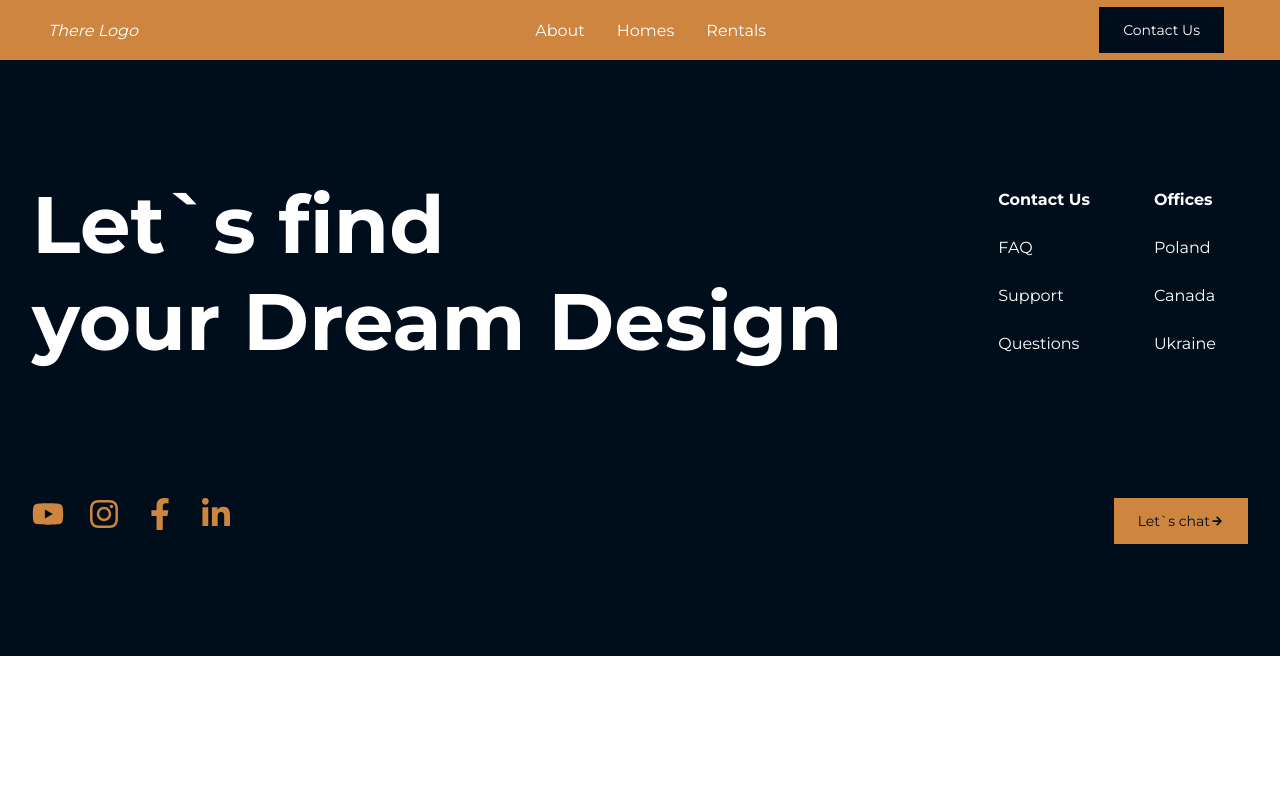
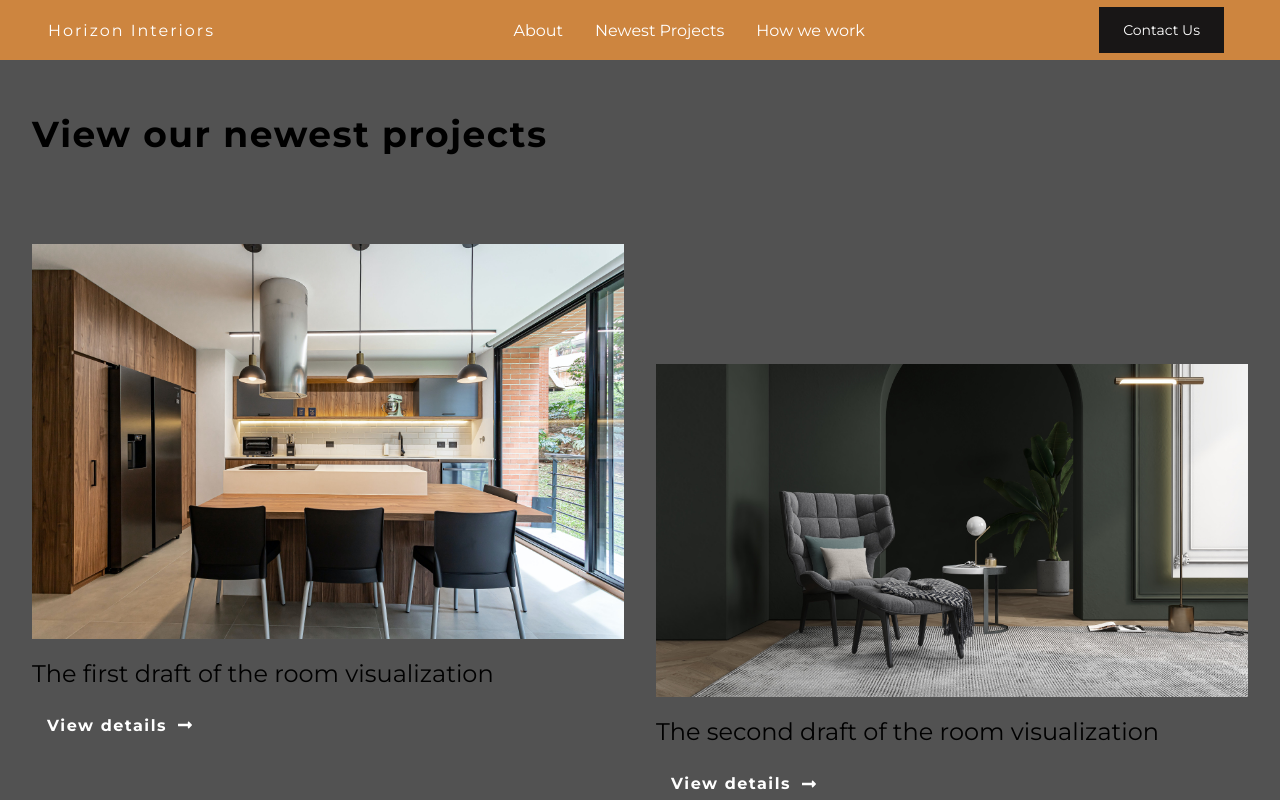
Before and after one commit to Aryanesj/D-A-3D-Visualization, a React (Create React App) app: page /projects in a window 1280 px wide. Shown: the top 800 px of the page. Built offline with nearby package versions, Linux system fonts and the light colour scheme.

Commit message:
update
update all styles

```diff
--- a/src/App.js
+++ b/src/App.js
@@ -6,7 +6,7 @@ import Footer from './components/Footer.js'
 import { Routes, Route, useLocation } from 'react-router-dom'
 import Home from './pages'
 import About from './pages/About.js'
-import Homes from './pages/Homes'
+import Projects from './pages/Projects.js'
 import Contact from './pages/Contact.js'
 import Rentals from './pages/Rentals.js'
 import Aos from 'aos'
@@ -40,7 +40,7 @@ function App() {
         <Routes>
           <Route path='/' exact element={<Home/>} />
           <Route path='/about' element={<About/>} />
-          <Route path='/homes' element={<Homes/>} />
+          <Route path='/projects' element={<Projects/>} />
           <Route path='/rentals' element={<Rentals/>} />
           <Route path='/contact' element={<Contact/>} />
         </Routes>
--- a/src/components/Button.js
+++ b/src/components/Button.js
@@ -2,7 +2,7 @@ import styled from 'styled-components'
 import { Link } from 'react-router-dom'
 
 export const Button = styled(Link)`
-	background: ${({ primary }) => (primary ? '#000d1a' : '#CD853F')};
+	background: ${({ primary }) => (primary ? '#181616' : '#CD853F')};
 	white-space: nowrap;
 	outline: none;
 	border: none;
--- a/src/components/Features.js
+++ b/src/components/Features.js
@@ -4,7 +4,7 @@ import { Button } from './Button.js'
 import ImageOne from '../images/office.jpg'
 
 const Section = styled.section`
-	background: #464444;
+	background: #313131;
 	padding: 12rem 0rem;
 	display: flex;
 	flex-direction: column;
--- a/src/components/Footer.js
+++ b/src/components/Footer.js
@@ -2,11 +2,11 @@ import React from 'react'
 import styled, { css } from 'styled-components/macro'
 import { Link } from 'react-router-dom'
 import { Button } from './Button.js'
-import { IoMdArrowRoundForward } from 'react-icons/io'
-import { FaInstagram, FaFacebookF, FaLinkedinIn, FaYoutube } from 'react-icons/fa'
+import { AiOutlineCheck } from 'react-icons/ai'
+import { FaInstagram, FaLinkedinIn } from 'react-icons/fa'
 
 const Section = styled.section`
-	background: #000d1a;
+	background: #151b1e;
 	color: white;
 	width: 100%;
 	min-height: 600px;
@@ -40,7 +40,7 @@ const Quote = styled.div`
 `
 
 const FooterInfo = styled.div`
-	padding: 2rem;
+	padding: 1rem;
 	line-height: 3;
 	display: flex;
 	flex-direction: column;
@@ -66,7 +66,7 @@ const FooterBottom = styled.div`
 
 const SocialIcons = styled.div`
 	display: flex;
-	width: 50%;
+	width: 45%;
 
 	@media screen and (max-width: 768px) {
 		margin-bottom: 2rem;
@@ -84,15 +84,7 @@ const Instagram = styled(FaInstagram)`
 	${Icons};
 `
 
-const Facebook = styled(FaFacebookF)`
-	${Icons};
-`
-
 const LinkedIn = styled(FaLinkedinIn)`
-	${Icons};
-`
-
-const Youtube = styled(FaYoutube)`
 	${Icons};
 `
 
@@ -117,35 +109,33 @@ const Footer = () => {
 						<h3>Let`s find <br /> your Dream Design</h3>
 					</Quote>
 					<FooterInfo>
-						<h4>Contact Us</h4>
+						{/*<h4>Contact Us</h4>
 						<Link to='/homes'>FAQ</Link>
 						<Link to='/homes'>Support</Link>
-						<Link to='/homes'>Questions</Link>
+						<Link to='/homes'>Questions</Link>*/}
 					</FooterInfo>
 					<FooterInfo>
-						<h4>Offices</h4>
-						<Link to='/homes'>Poland</Link>
-						<Link to='/homes'>Canada</Link>
-						<Link to='/homes'>Ukraine</Link>
+						<h2 style={{letterSpacing: '2px'}}>Horizon Interiors</h2>
+						<h4>We</h4>
+						<h4>Work</h4>
+						<h4>Everywhere</h4>
 					</FooterInfo>
 				</FooterTop>
 				<FooterBottom>
 					<SocialIcons> {/*href='//название.(дабл слеш)'*/}
-						<a href="//www.google.com" rel='noopener noreferrer' target='_blank'>
-                     <Youtube />
-						</a>
-						<a href="//www.google.com" rel='noopener noreferrer' target='_blank'>
+						<a href="//www.instagram.com/horizon_interior.s/" rel='noopener noreferrer' target='_blank'>
                      <Instagram />
 						</a>
-						<a href="//www.google.com" rel='noopener noreferrer' target='_blank'>
-                     <Facebook />
-						</a>
-						<a href="//www.google.com" rel='noopener noreferrer' target='_blank'>
+						<a href="//www.linkedin.com/in/aryanesj/" rel='noopener noreferrer' target='_blank'>
                      <LinkedIn />
 						</a>
 					</SocialIcons>
 					<Contact>
-						<Button to='/homes'>Let`s chat <IoMdArrowRoundForward /></Button>
+						<Button to='/footer'style={{width: '100%', fontWeight: "bold"}}>Lets get in touch
+							<AiOutlineCheck
+								style={{marginLeft: '7px', fontSize: '19px', color: 'white'}}
+							/>
+						</Button>
 					</Contact>
 				</FooterBottom>
 			</Container>
--- a/src/components/Heroic.js
+++ b/src/components/Heroic.js
@@ -1,7 +1,7 @@
 import React, { useState, useRef, useEffect } from 'react'
 import styled, {css} from 'styled-components/macro'
 import { Button } from './Button.js'
-import { IoMdArrowRoundForward } from 'react-icons/io'
+import { FaLongArrowAltRight } from 'react-icons/fa'
 import { IoArrowForward, IoArrowBack } from 'react-icons/io5'
 import { motion, AnimatePresence } from 'framer-motion'
 
@@ -88,9 +88,16 @@ const HeroicContent = styled.div`
 	}
 `
 
-const Arrow = styled(IoMdArrowRoundForward)`
+const Arrow = styled(FaLongArrowAltRight)`
 	margin-left: 0.5rem;
+	margin-top: 0.2rem;
+	font-size: 20px;
+	transition: 0.4s;
 
+	&:hover {
+ 		padding-left: 0.1rem;
+		color: #CD853F;
+	}
 `
 
 const SliderButtons = styled.div`
@@ -106,7 +113,7 @@ const arrowButtons = css`
 	height: 50px;
 	color: #fff;
 	cursor: pointer;
-	background: #000d1a;
+	background: #181616;
 	border-radius: 50px;
 	padding: 10px;
 	margin-right: 1rem;
@@ -115,7 +122,7 @@ const arrowButtons = css`
 
 	&:hover {
 		background: #CD853F;
-		transform: scale(1.05); /* Увеличение объекта */
+		transform: scale(1.07); /* Увеличение объекта */
 	}
 `
 
@@ -137,7 +144,6 @@ const nextSlide = () => {
 	if(timeout.current) {
 			clearTimeout(timeout, current)
 		}
-	// console.log(current)
 }
 
 const prevSlide = () => {
@@ -145,7 +151,6 @@ const prevSlide = () => {
 	if(timeout.current) {
 			clearTimeout(timeout, current)
 		}
-	// console.log(current)
 };
 
 // useEffect(() => { /* Задает автоматическое пролистывание слайдов */
@@ -188,15 +193,13 @@ const prevSlide = () => {
 									<HeroicContent>
 								{/*add aos animation*/}
 										<h1 data-aos='zoom-in-up'
-											 data-aos-duration='1000'>{slide.title}
+											 data-aos-duration='1000'>
+											 {slide.title}
 										</h1>
-										<p data-aos="fade-left"
-											data-aos-duration='1000'
-											data-aos-delay='500'>{slide.price}
-										</p>
 										<Button to={slide.path}
 												  primary='true'
 												  style={{maxWidth: '160px'}}
+												  style={{marginTop: '5px'}}
 												  data-aos="fade-left"
 												  data-aos-duration='1000'
 												  data-aos-delay='800'
--- a/src/components/InfoSection.js
+++ b/src/components/InfoSection.js
@@ -3,7 +3,7 @@ import styled from 'styled-components'
 import { Button } from './Button.js'
 
 const Section = styled.section`
-	background: gray;
+	background: #414141;
 	width: 100%;
 	height: 100%;
 	padding: 4rem 0rem;
@@ -30,7 +30,7 @@ const ColumnLeft = styled.div`
 	order: ${({reverse}) => (reverse ? '2' : '1')};
 
 	h1 {
-		margin-bottom: 1rem;
+		margin-bottom: 2.5rem;
 		font-size: clamp(1.5rem, 6vw, 2rem);
 	}
 
@@ -69,16 +69,16 @@ const InfoSection = ({heading, paragraphOne, paragraphTwo, buttonLabel, reverse,
 				<ColumnLeft
 					reverse={reverse}
 					data-aos='fade-up'
-					data-aos-duration='1000'
+					data-aos-duration='900'
 					// -откл повтор анимации при прокрутке
-					data-aos-delay={delay}
+					data-aos-delay='600'
 					data-aos-once='true'
 					data-aos-anchor-placement='center buttom'
 				>
-					<h1>{heading}</h1>
-					<p>{paragraphOne}</p>
-					<p>{paragraphTwo}</p>
-					<Button to='/homes' primary='true'>
+					<h1 style={{color: 'white'}}>{heading}</h1>
+					<p style={{color: '#ddd9d9', fontSize: '18px'}}>{paragraphOne}</p>
+					<p style={{color: '#ddd9d9', fontSize: '18px'}}>{paragraphTwo}</p>
+					<Button to='/homes' primary='true' style={{fontWeight: "bold", marginTop: '20px'}}>
 						{buttonLabel}
 					</Button>
 				</ColumnLeft>
@@ -86,8 +86,8 @@ const InfoSection = ({heading, paragraphOne, paragraphTwo, buttonLabel, reverse,
 					<img src={image}
 						  alt="home"
 						  data-aos='zoom-out'
-						  data-aos-duration='1000'
-						  data-aos-delay={delay}
+						  data-aos-duration='700'
+						  data-aos-delay='200'
 						  data-aos-once='true'
 						  data-aos-anchor-placement='center buttom'
 						  />
--- a/src/components/Listings.js
+++ b/src/components/Listings.js
@@ -1,15 +1,15 @@
 import React from 'react'
 import styled from 'styled-components'
 import { Link } from 'react-router-dom'
-import { IoMdArrowRoundForward } from 'react-icons/io'
+import { FaLongArrowAltRight } from 'react-icons/fa'
 import DesignOne from '../images/design-1.jpg'
 import DesignTwo from '../images/design-2.jpg'
 
 const Section = styled.section`
 	width: 100%;
 	height: 100%;
-	padding: 10rem calc((100vw - 1300px) / 2);
-	background-color: #666666;
+	padding: 3rem calc((100vw - 1300px) / 2);
+	background-color: #525252;
 `
 
 const Container = styled.div`
@@ -22,6 +22,7 @@ const Heading = styled.div`
 	font-size: 1.5rem;
 	padding: 2rem 1rem;
 	margin-bottom: 40px;
+	letter-spacing: 1.5px;
 
 	@media screen and(max-width: 768px) {
 		text-align: start;
@@ -35,6 +36,7 @@ const InfoRow = styled.div`
 
 	@media screen and (max-width: 768px) {
 		flex-direction: column;
+		margin-bottom: 0rem;
 	}
 `
 
@@ -81,15 +83,24 @@ const InfoLink = styled(Link)`
 	align-items: center;
 	text-decoration: none;
 	color: white;
-	width: 140px;
+	width: 190px;
+	height: 25px;
 	transition: 0.4s;
+	letter-spacing: 1.5px;
+	font-weight: bold;
+	margin-top: 25px;
+
+	p {
+		padding-left: 15px;
+	}
 
 	&:hover {
-		transform: translateY(-2px);
+		transform: translateX(3px);
+		transition: 0.4s;
 	}
 `
 
-const Arrow = styled(IoMdArrowRoundForward)`
+const Arrow = styled(FaLongArrowAltRight)`
 	margin-left: 10px;
 `
 
@@ -104,7 +115,7 @@ const Listings = () => {
 						data-aos-delay='250'
 						data-aos-once='true'
 						data-aos-anchor-placement='center bottom'
-					>View our newest Design</h1>
+					>View our newest projects</h1>
 				</Heading>
 				<InfoRow>
 					<InfoWrap
@@ -115,7 +126,7 @@ const Listings = () => {
 						data-aos-anchor-placement='center bottom'
 					>
 						<Image src={DesignOne} alt='design' />
-						<h2>8 bed 10 bath House in Venice, California</h2>
+						<h2>The first draft of the room visualization</h2>
 						<InfoLink to='/'>
 							<p>View details</p>
 							<Arrow />
@@ -129,7 +140,7 @@ const Listings = () => {
 						data-aos-anchor-placement='center bottom'
 					>
 						<ImageTwo src={DesignTwo} alt='design' />
-						<h2>4 bed 2 bath House in Kiev, Usraina</h2>
+						<h2>The second draft of the room visualization</h2>
 						<InfoLink to='/'>
 							<p>View details</p>
 							<Arrow />
--- a/src/components/Navbar.js
+++ b/src/components/Navbar.js
@@ -23,11 +23,12 @@ const NavLink = css`
  	height: 100%;
  	cursor: pointer;
  	text-decoration: none;
+ 	transition: 0.4s;
  `
 
 const Logo = styled(Link)`
 	${NavLink}
-	font-style: italic;
+	letter-spacing: 2px;
  `
 
 const MenuBars = styled(FaBars)`
@@ -64,6 +65,12 @@ const NavMenu = styled.div`
 
 const NavMenuLinks = styled(Link)`
  	${NavLink}
+
+ 	&:hover {
+ 		-webkit-box-shadow: 0px 5px 10px 2px rgba(0, 0, 0, 0.35);
+		-moz-box-shadow: 0px 5px 10px 2px rgba(0, 0, 0, 0.35);
+		box-shadow: 0px 5px 10px 2px rgba(0, 0, 0, 0.35);
+ 	}
  `
 
 const Navbar = ({toggle}) => {
@@ -97,7 +104,11 @@ const Navbar = ({toggle}) => {
 
 	return (
 		<Nav style={style}>
-			<Logo to='/'>There Logo</Logo>
+			<Logo to='/'
+					data-aos="zoom-out"
+					data-aos-delay='1000'
+					data-aos-duration='2000'
+					>Horizon Interiors</Logo>
 			<MenuBars onClick={toggle}/>
 			<NavMenu>
 				{menuData.map((item, index) => (
@@ -107,7 +118,7 @@ const Navbar = ({toggle}) => {
 				))}
 			</NavMenu>
 			<NavBtn>
-				<Button to='/contact' primary='true'>
+				<Button to='/footer' primary='true'>
 					Contact Us
 				</Button>
 			</NavBtn>
--- a/src/data/MenuData.js
+++ b/src/data/MenuData.js
@@ -1,5 +1,5 @@
 export const menuData = [
 	{ title: 'About', link: '/about' },
-	{ title: 'Homes', link: '/homes' },
-	{ title: 'Rentals', link: '/rentals' }
+	{ title: 'Newest Projects', link: '/projects' },
+	{ title: 'How we work', link: '/rentals' }
 ]
--- a/src/data/SliderData.js
+++ b/src/data/SliderData.js
@@ -5,33 +5,33 @@ import ImageFour from '../images/house4.jpg'
 
 export const SliderData = [
 	{
-		title: 'Курва де ла бляда, Пильша',
-		price: '$69,000',
-		path: '/homes',
+		title: 'Chic 3D Design',
+		// price: '$69,000',
+		path: '/projects',
 		label: 'Viev design',
 		image: ImageOne,
 		alt: 'Room'
 	},
 	{
-		title: 'Паршивая Сунь Поза, Костя рока',
-		price: '$29,000',
-		path: '/homes',
+		title: 'Chic 3D Design',
+		// price: '$29,000',
+		path: '/projects',
 		label: 'Viev design',
 		image: ImageTwo,
 		alt: 'Room'
 	},
 	{
-		title: 'Сарай Калюбасас, Каляфарния',
-		price: '$39,000',
-		path: '/homes',
+		title: 'Chic 3D Design',
+		// price: '$39,000',
+		path: '/projects',
 		label: 'Viev design',
 		image: ImageThree,
 		alt: 'Room'
 	},
 	{
-		title: 'Толкан ун Хьюстон, Техакс',
-		price: '$109,000',
-		path: '/homes',
+		title: 'Chic 3D Design',
+		// price: '$109,000',
+		path: '/projects',
 		label: 'Viev design',
 		image: ImageFour,
 		alt: 'Room'
--- a/src/pages/Homes.js
+++ b/src/pages/Projects.js
@@ -1,10 +1,10 @@
 import React from 'react'
 import Listings from '../components/Listings.js'
 
-const Homes = () => {
+const Projects = () => {
 	return (
 		<Listings />
 	)
 }
 
-export default Homes
+export default Projects
```
Also changed, not shown: 1 other file (tests, documents, lock files or other folders).
